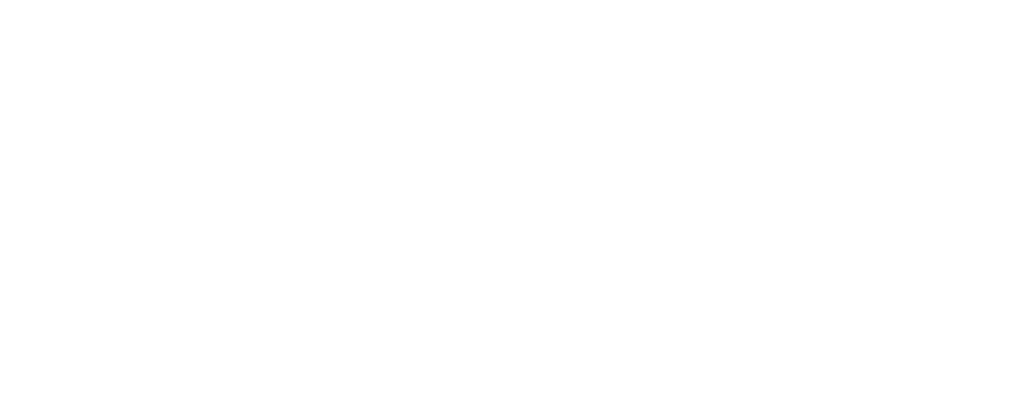
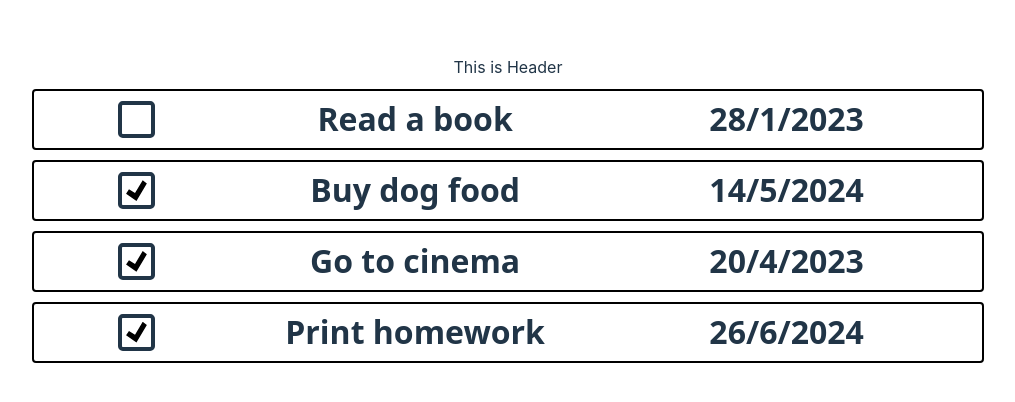
Before and after one commit to wauswantok11/workshop-todolist-2023, a React (Vite) app: page / in a window 1280 px wide. Shown: the part 186-588 px from the top of the page, without its empty margins (132-1147 px from the left). Built offline with nearby package versions, Linux system fonts and the light colour scheme.

Commit message:
Finished Workshop EP 1

```diff
--- a/src/App.jsx
+++ b/src/App.jsx
@@ -1,4 +1,6 @@
-import './App.css'
+import "./App.css";
+import Header from "./components/Header/Header";
+import TodoList from "./components/TodoList/TodoList";
 
 function App() {
   const todoList = [
@@ -25,15 +27,15 @@
       task: "Print homework",
       dueDate: new Date("2024-07-26"),
       isFinished: true,
-    }
-  ]
+    },
+  ];
 
   return (
     <div className="App">
-      {/* Header here */}
-      {/* Todo list here*/}
+      <Header />
+      <TodoList todoList={todoList} />
     </div>
-  )
+  );
 }
 
-export default App
+export default App;
--- a/src/components/Header/Header.jsx
+++ b/src/components/Header/Header.jsx
@@ -0,0 +1,10 @@
+import React from "react";
+import "./Header.css"
+
+function Header() {
+    return (
+        <div>This is Header</div>
+    )
+}
+
+export default Header;
--- a/src/components/TodoList/TodoItem/TodoItem.jsx
+++ b/src/components/TodoList/TodoItem/TodoItem.jsx
@@ -0,0 +1,24 @@
+import React from "react";
+import "./TodoItem.css";
+
+function TodoItem(props) {
+  const isFinished = props.isFinished;
+  const task = props.task;
+  const dueDate = props.dueDate;
+  const date = dueDate.getDate();
+  const month = dueDate.getMonth();
+  const year = dueDate.getFullYear();
+  console.log(isFinished)
+
+  return (
+    <div className="form-control">
+      <div className="cb-container">
+        <input checked={isFinished} type="checkbox" />
+      </div>
+      <div className="tn-container">{task}</div>
+      <div className="dd-container">{date}/{month}/{year}</div>
+    </div>
+  );
+}
+
+export default TodoItem;
--- a/src/components/TodoList/TodoList.jsx
+++ b/src/components/TodoList/TodoList.jsx
@@ -0,0 +1,18 @@
+import React from "react";
+import TodoItem from "./TodoItem/TodoItem";
+import "./TodoList.css";
+
+function TodoList(props) {
+    const todoList = props.todoList;
+
+    return (
+    <div className="tdl-container">
+      <TodoItem task={todoList[0].task} isFinished={todoList[0].isFinished} dueDate={todoList[0].dueDate} />
+      <TodoItem task={todoList[1].task} isFinished={todoList[1].isFinished} dueDate={todoList[1].dueDate} />
+      <TodoItem task={todoList[2].task} isFinished={todoList[2].isFinished} dueDate={todoList[2].dueDate} />
+      <TodoItem task={todoList[3].task} isFinished={todoList[3].isFinished} dueDate={todoList[3].dueDate} />
+    </div>
+  );
+}
+
+export default TodoList;
```
